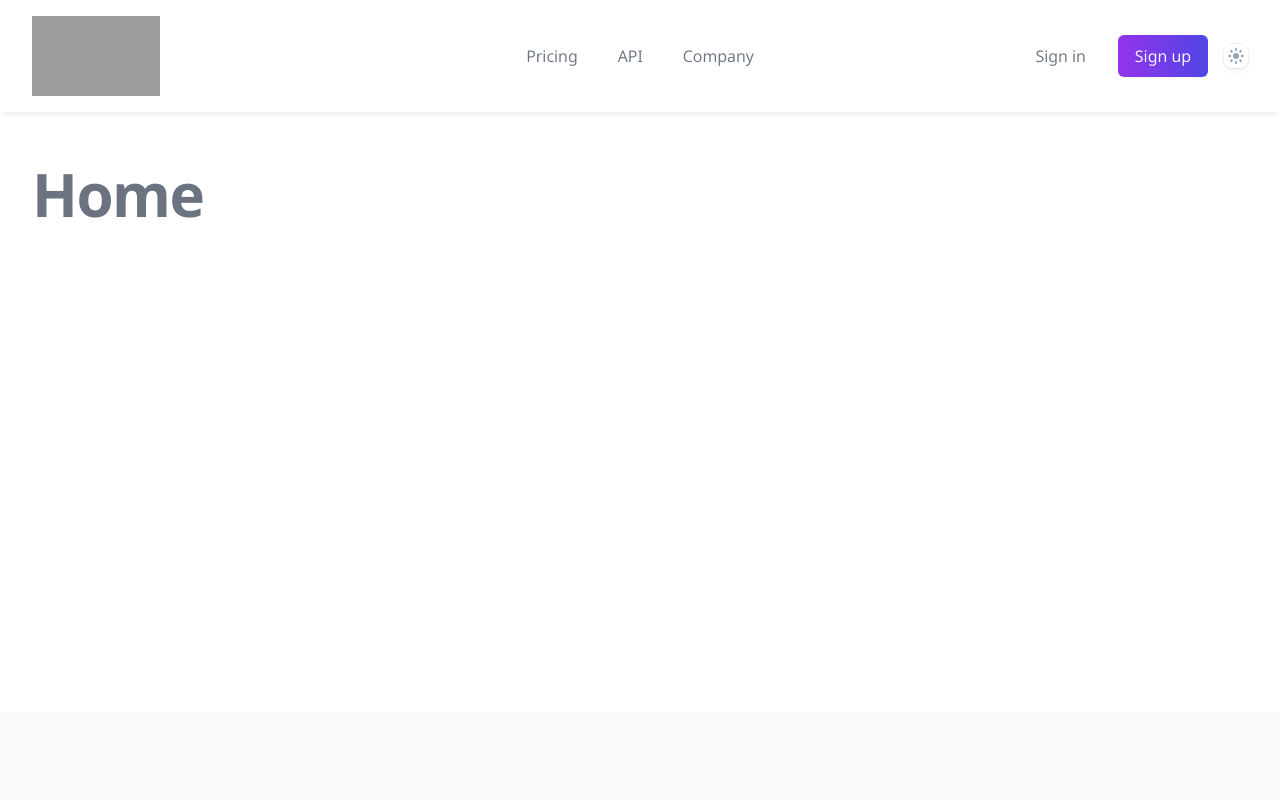
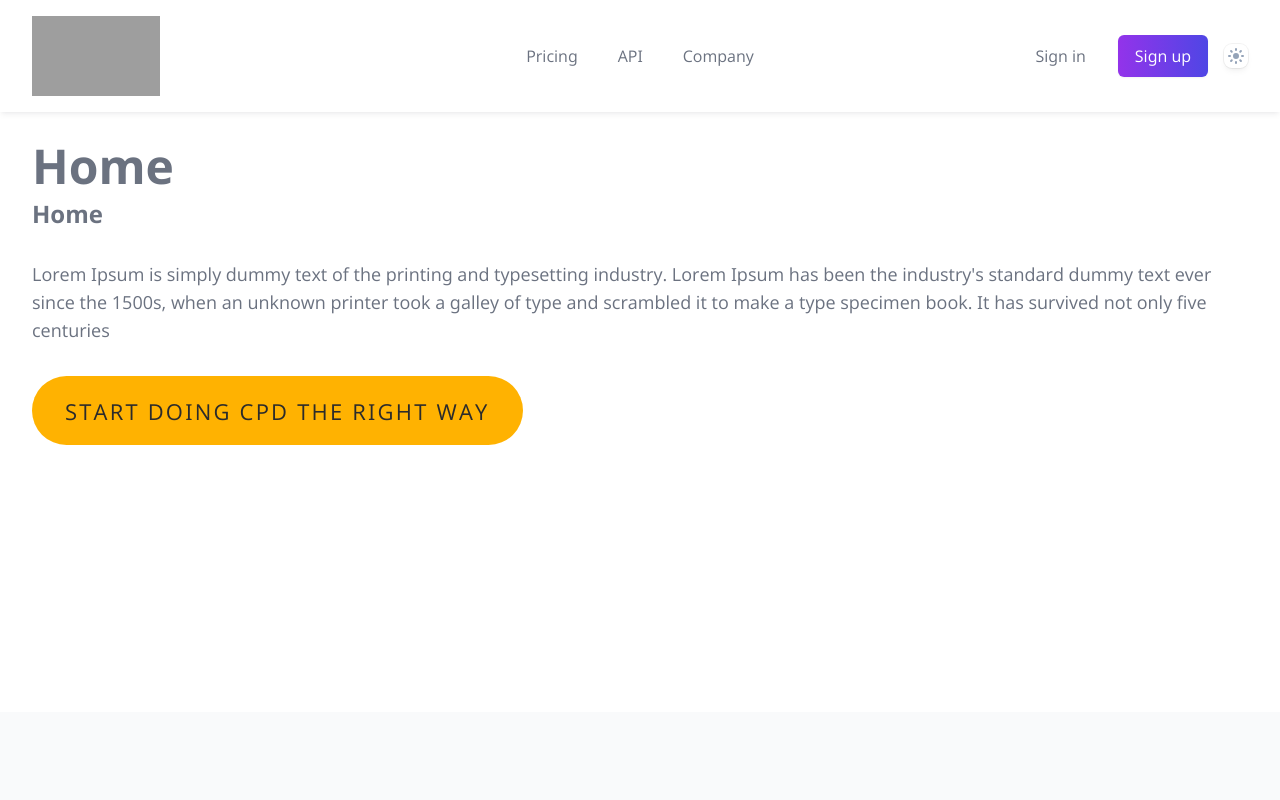
Before and after one commit to avastamin/omnipro-nextjs, a Next.js app: page / in a window 1280 px wide. Shown: the top 800 px of the page. Built offline with nearby package versions, Linux system fonts and the light colour scheme; grey boxes are pictures that could not be loaded.

Commit message:
Add Button component

```diff
--- /dev/null
+++ b/components/common/Button.tsx
@@ -0,0 +1,26 @@
+interface IProps {
+  type: 'submit' | 'button' | 'reset' | undefined;
+  className: string;
+  processing: boolean | undefined;
+  children: string;
+}
+export default function Button({
+  type = 'submit',
+  className = '',
+  processing,
+  children,
+}: IProps) {
+  return (
+    <button
+      type={type}
+      className={
+        `inline-flex items-center px-8 bg-secondary border border-transparent rounded-full text-1.5xl h-[69px] text-body-dark tracking-widest hover:bg-[#D9A237] active:bg-[#D9A237] transition ease-in-out duration-150 ${
+          processing && 'opacity-25'
+        } ` + className
+      }
+      disabled={processing}
+    >
+      {children}
+    </button>
+  );
+}
--- /dev/null
+++ b/components/common/MainTitle.tsx
@@ -0,0 +1,7 @@
+interface Props {
+  children: string;
+}
+
+export const MainTitle: React.FC<Props> = ({ children }) => {
+  return <h1 className="text-5xl font-bold leading-14">{children}</h1>;
+};
--- /dev/null
+++ b/components/common/SectionTitle.tsx
@@ -0,0 +1,7 @@
+interface Props {
+  children: string;
+}
+
+export const SectionTitle: React.FC<Props> = ({ children }) => {
+  return <h2 className="text-2xl font-bold leading-7">{children}</h2>;
+};
--- a/pages/index.tsx
+++ b/pages/index.tsx
@@ -1,15 +1,25 @@
 import type { NextPage } from 'next';
 import { Layout } from '@components/layout';
+import { MainTitle } from '@components/common/MainTitle';
+import { SectionTitle } from '@components/common/SectionTitle';
+import Button from '@components/common/Button';
 import { useTranslation } from 'react-i18next';
 
 const Home: NextPage = () => {
   const { t } = useTranslation();
   return (
     <Layout>
-      <div className="max-w-7xl mx-auto sm:px-6 lg:px-8">
-        <h1 className="mt-12 font-manrope text-4xl font-extrabold tracking-tight sm:text-5xl lg:text-6xl">
-          {t('home.title')}
-        </h1>
+      <div className="max-w-7xl mx-auto sm:px-6 lg:px-8 my-4">
+        <MainTitle>{t('home.title')}</MainTitle>
+        <SectionTitle>{t('home.title')}</SectionTitle>
+        <p className="text-lg my-8">
+          Lorem Ipsum is simply dummy text of the printing and typesetting
+          industry. Lorem Ipsum has been the industry's standard dummy text ever
+          since the 1500s, when an unknown printer took a galley of type and
+          scrambled it to make a type specimen book. It has survived not only
+          five centuries
+        </p>
+        <Button>START DOING CPD THE RIGHT WAY</Button>
       </div>
     </Layout>
   );
--- a/pages/privacy.tsx
+++ b/pages/privacy.tsx
@@ -5,7 +5,7 @@ const Privacy = () => {
   return (
     <Layout>
       <div className="max-w-7xl mx-auto sm:px-6 lg:px-8">
-        <h1 className="mt-12 font-manrope text-4xl font-extrabold tracking-tight sm:text-5xl lg:text-6xl">
+        <h1 className="mt-12 text-4xl font-extrabold tracking-tight sm:text-5xl lg:text-6xl">
           {t('privacy.title')}
         </h1>
       </div>
--- a/pages/terms.tsx
+++ b/pages/terms.tsx
@@ -5,7 +5,7 @@ const Terms = () => {
   return (
     <Layout>
       <div className="max-w-7xl mx-auto sm:px-6 lg:px-8">
-        <h1 className="mt-12 font-manrope text-4xl font-extrabold tracking-tight sm:text-5xl lg:text-6xl">
+        <h1 className="mt-12 text-4xl font-extrabold tracking-tight sm:text-5xl lg:text-6xl">
           {t('terms.title')}
         </h1>
       </div>
--- a/tailwind.config.js
+++ b/tailwind.config.js
@@ -11,7 +11,7 @@ module.exports = {
       fontFamily: {
         sans: ['Open Sans', 'sans-serif'],
       },
-      fontSize: { tiny: '.625rem' },
+      fontSize: { tiny: '.625rem', '1.5xl': ['22px', '26px'] },
       lineHeight: {
         12: '3rem',
         14: '4.25rem',
@@ -25,9 +25,6 @@ module.exports = {
         //'neutral-50': '#fafafa', //commented out as it is default value
         //'neutral-100': '#f5f5f5', //commented out as it is default value
       },
-      scale: {
-        105: '1.05',
-      },
     },
   },
   plugins: [],
```
Also changed, not shown: 1 other file (tests, documents, lock files or other folders).
